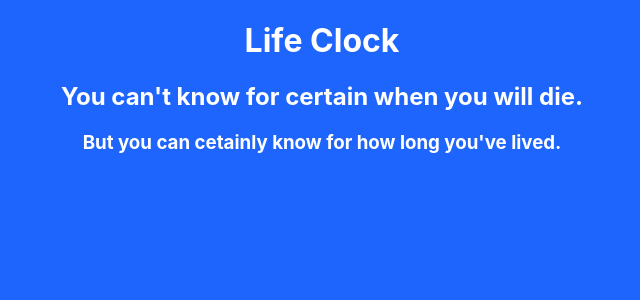
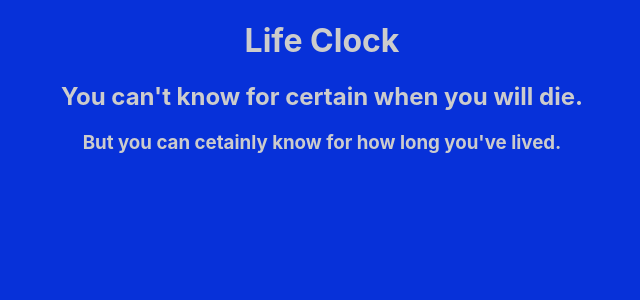
Before and after one commit to Id3arium/LifeClock, a React (Create React App) app: page / in a window 1280 px wide. Shown: the top 300 px of the page, without its empty margins (318-958 px from the left). Built offline with nearby package versions, Linux system fonts and the light colour scheme.

Commit message:
background and text color tweaks

```diff
--- a/src/Components/App.css
+++ b/src/Components/App.css
@@ -1,6 +1,6 @@
 .App {
   text-align: center;
-  color: white;
+  color: #CCC;
 
 }
 
--- a/src/index.css
+++ b/src/index.css
@@ -5,7 +5,7 @@ body {
     sans-serif;
   -webkit-font-smoothing: antialiased;
   -moz-osx-font-smoothing: grayscale;
-  background-color: #0E5AFEEE;
+  background-color: #0731d9;
 }
 
 code {
```
